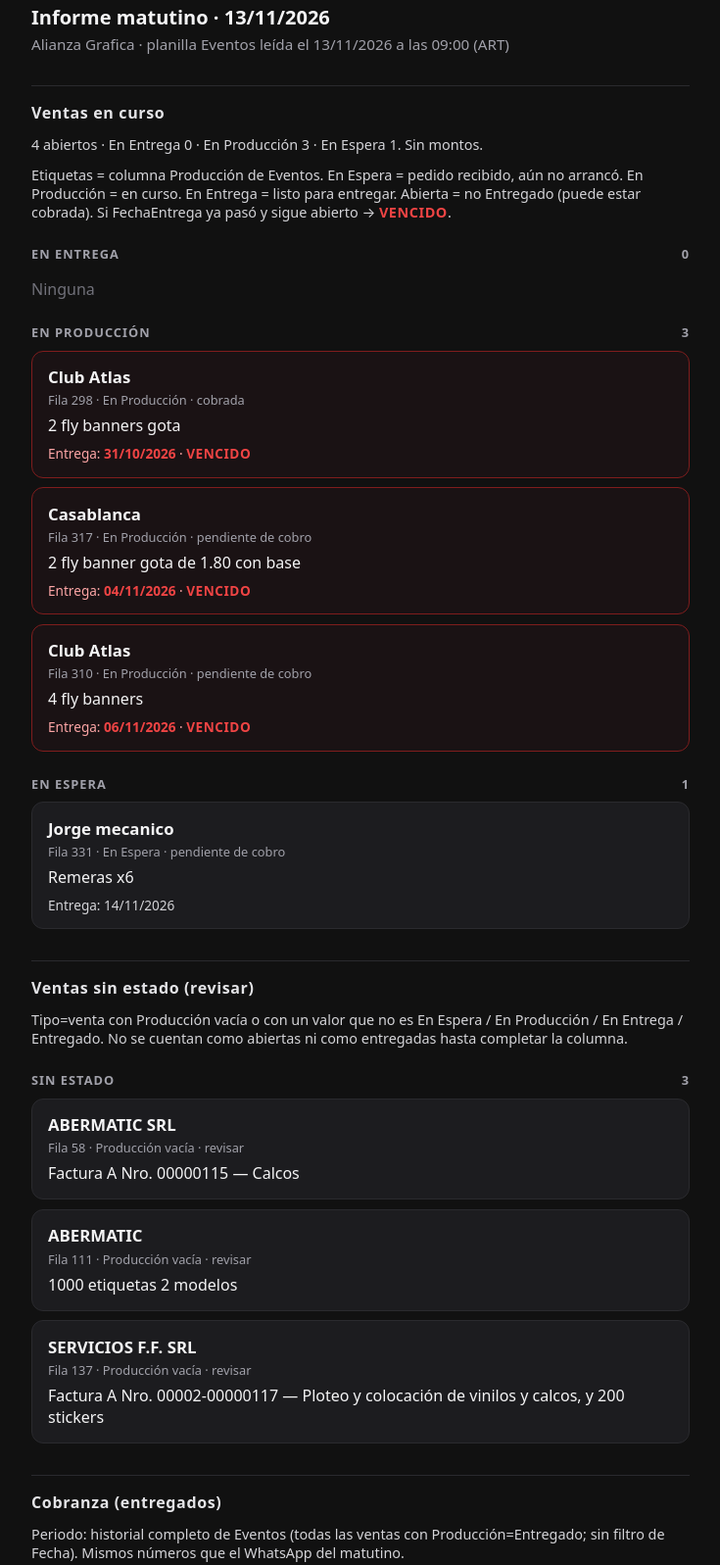
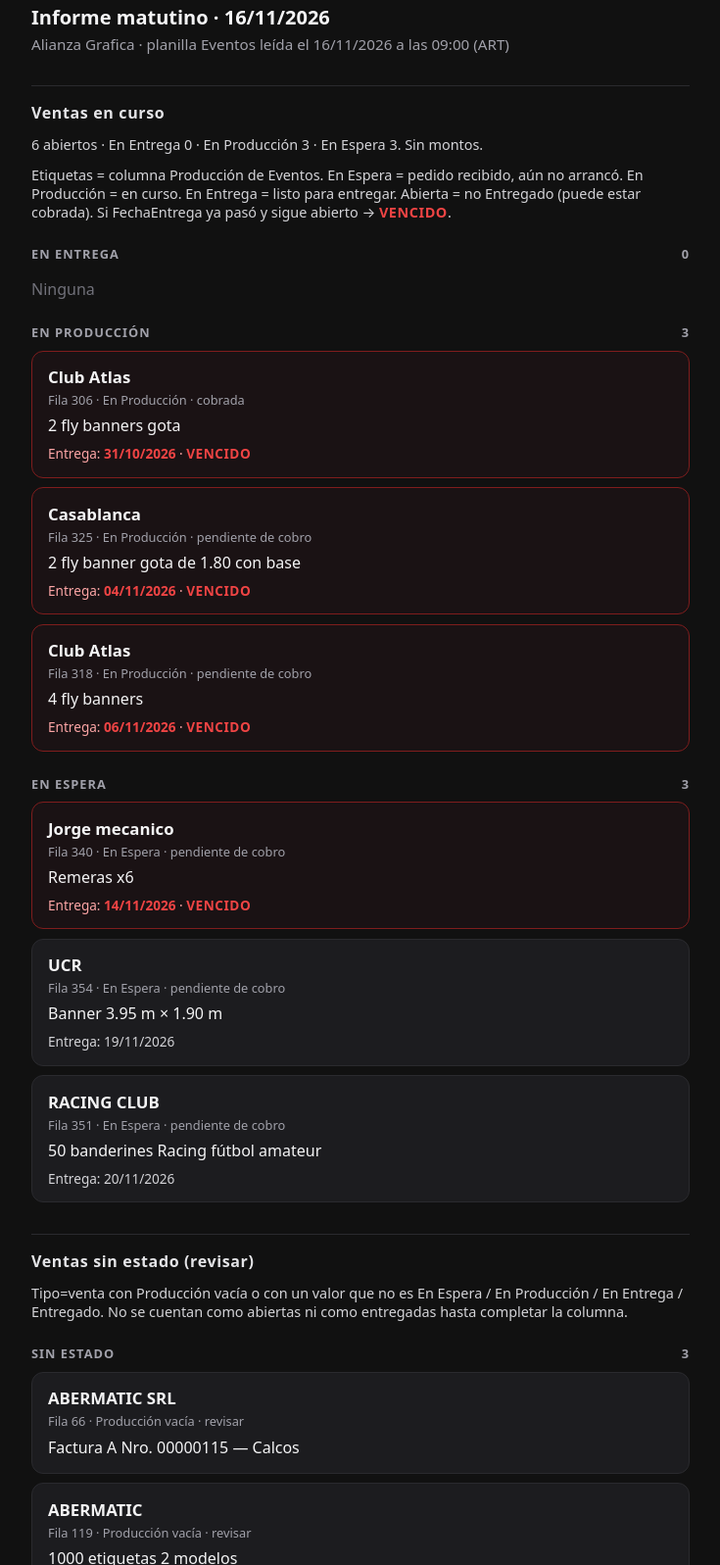
Before and after one commit to CodersPlug/alianza-ventas-web, a plain HTML site: page index.html in a window 1280 px wide. Shown: the part 16-1613 px from the top of the page at 98% size, without its empty margins (272-1007 px from the left). Drawn offline with Linux system fonts and the light colour scheme.

Commit message:
Update informe matutino

```diff
--- a/index.html
+++ b/index.html
@@ -3,7 +3,7 @@
 <head>
 <meta charset="utf-8"/>
 <meta name="viewport" content="width=device-width, initial-scale=1"/>
-<title>Informe matutino · 13/11/2026</title>
+<title>Informe matutino · 16/11/2026</title>
 <style>
   :root { color-scheme: light dark; }
   body { font-family: ui-sans-serif, system-ui, -apple-system, sans-serif; margin: 0; background: #111; color: #f4f4f5; }
@@ -30,65 +30,75 @@
 </head>
 <body>
 <main>
-  <h1>Informe matutino · 13/11/2026</h1>
-  <p class="sub">Alianza Grafica · planilla Eventos leída el 13/11/2026 a las 09:00 (ART)</p>
-  <div class="block"><h2 class="block-title">Ventas en curso</h2><p class="summary">4 abiertos · En Entrega 0 · En Producción 3 · En Espera 1. Sin montos.</p><p class="summary">Etiquetas = columna Producción de Eventos. En Espera = pedido recibido, aún no arrancó. En Producción = en curso. En Entrega = listo para entregar. Abierta = no Entregado (puede estar cobrada). Si FechaEntrega ya pasó y sigue abierto → <span class="vencido">VENCIDO</span>.</p><section><h2>En Entrega <span>0</span></h2><p class="empty">Ninguna</p></section><section><h2>En Producción <span>3</span></h2><article class="is-vencido">
+  <h1>Informe matutino · 16/11/2026</h1>
+  <p class="sub">Alianza Grafica · planilla Eventos leída el 16/11/2026 a las 09:00 (ART)</p>
+  <div class="block"><h2 class="block-title">Ventas en curso</h2><p class="summary">6 abiertos · En Entrega 0 · En Producción 3 · En Espera 3. Sin montos.</p><p class="summary">Etiquetas = columna Producción de Eventos. En Espera = pedido recibido, aún no arrancó. En Producción = en curso. En Entrega = listo para entregar. Abierta = no Entregado (puede estar cobrada). Si FechaEntrega ya pasó y sigue abierto → <span class="vencido">VENCIDO</span>.</p><section><h2>En Entrega <span>0</span></h2><p class="empty">Ninguna</p></section><section><h2>En Producción <span>3</span></h2><article class="is-vencido">
           <div class="who">Club Atlas</div>
-          <div class="meta">Fila 298 · En Producción · cobrada</div>
+          <div class="meta">Fila 306 · En Producción · cobrada</div>
           <div class="job">2 fly banners gota</div>
           <div class="when">Entrega: <span class="fecha-vencida">31/10/2026</span> · <span class="vencido">VENCIDO</span></div>
         </article><article class="is-vencido">
           <div class="who">Casablanca</div>
-          <div class="meta">Fila 317 · En Producción · pendiente de cobro</div>
+          <div class="meta">Fila 325 · En Producción · pendiente de cobro</div>
           <div class="job">2 fly banner gota de 1.80 con base</div>
           <div class="when">Entrega: <span class="fecha-vencida">04/11/2026</span> · <span class="vencido">VENCIDO</span></div>
         </article><article class="is-vencido">
           <div class="who">Club Atlas</div>
-          <div class="meta">Fila 310 · En Producción · pendiente de cobro</div>
+          <div class="meta">Fila 318 · En Producción · pendiente de cobro</div>
           <div class="job">4 fly banners</div>
           <div class="when">Entrega: <span class="fecha-vencida">06/11/2026</span> · <span class="vencido">VENCIDO</span></div>
-        </article></section><section><h2>En Espera <span>1</span></h2><article>
+        </article></section><section><h2>En Espera <span>3</span></h2><article class="is-vencido">
           <div class="who">Jorge mecanico</div>
-          <div class="meta">Fila 331 · En Espera · pendiente de cobro</div>
+          <div class="meta">Fila 340 · En Espera · pendiente de cobro</div>
           <div class="job">Remeras x6</div>
-          <div class="when">Entrega: 14/11/2026</div>
+          <div class="when">Entrega: <span class="fecha-vencida">14/11/2026</span> · <span class="vencido">VENCIDO</span></div>
+        </article><article>
+          <div class="who">UCR</div>
+          <div class="meta">Fila 354 · En Espera · pendiente de cobro</div>
+          <div class="job">Banner 3.95 m × 1.90 m</div>
+          <div class="when">Entrega: 19/11/2026</div>
+        </article><article>
+          <div class="who">RACING CLUB</div>
+          <div class="meta">Fila 351 · En Espera · pendiente de cobro</div>
+          <div class="job">50 banderines Racing fútbol amateur</div>
+          <div class="when">Entrega: 20/11/2026</div>
         </article></section></div><div class="block"><h2 class="block-title">Ventas sin estado (revisar)</h2><p class="summary">Tipo=venta con Producción vacía o con un valor que no es En Espera / En Producción / En Entrega / Entregado. No se cuentan como abiertas ni como entregadas hasta completar la columna.</p><section><h2>Sin estado <span>3</span></h2><article>
           <div class="who">ABERMATIC SRL</div>
-          <div class="meta">Fila 58 · Producción vacía · revisar</div>
+          <div class="meta">Fila 66 · Producción vacía · revisar</div>
           <div class="job">Factura A Nro. 00000115 — Calcos</div>
         </article><article>
           <div class="who">ABERMATIC</div>
-          <div class="meta">Fila 111 · Producción vacía · revisar</div>
+          <div class="meta">Fila 119 · Producción vacía · revisar</div>
           <div class="job">1000 etiquetas 2 modelos</div>
         </article><article>
           <div class="who">SERVICIOS F.F. SRL</div>
-          <div class="meta">Fila 137 · Producción vacía · revisar</div>
+          <div class="meta">Fila 128 · Producción vacía · revisar</div>
           <div class="job">Factura A Nro. 00002-00000117 — Ploteo y colocación de vinilos y calcos, y 200 stickers</div>
         </article></section></div><div class="block"><h2 class="block-title">Cobranza (entregados)</h2><p class="summary">Periodo: historial completo de Eventos (todas las ventas con Producción=Entregado; sin filtro de Fecha). Mismos números que el WhatsApp del matutino.</p><p class="summary">Entregados y pagados: 84 · $18.415.960. Entregados con cobro pendiente: 4 · $1.124.600.</p><section><h2>Entregados con cobro pendiente <span>4</span></h2><article>
         <div class="who">Racing Club</div>
-        <div class="meta">Fila 179 · Entregado · pendiente de cobro</div>
+        <div class="meta">Fila 159 · Entregado · pendiente de cobro</div>
         <div class="amt">$916.600</div>
         <div class="job">20 Banderines bordado racing</div>
         <div class="when">Entrega: 02/11/2026</div>
       </article><article>
         <div class="who">Transporte Molina</div>
-        <div class="meta">Fila 163 · Entregado · pendiente de cobro</div>
+        <div class="meta">Fila 171 · Entregado · pendiente de cobro</div>
         <div class="amt">$98.000</div>
         <div class="job">Tarjetas Personales</div>
         <div class="when">Entrega: 06/09/2026</div>
       </article><article>
         <div class="who">Transporte Molina</div>
-        <div class="meta">Fila 150 · Entregado · pendiente de cobro</div>
+        <div class="meta">Fila 157 · Entregado · pendiente de cobro</div>
         <div class="amt">$80.000</div>
         <div class="job">Un banner</div>
         <div class="when">Entrega: 25/08/2026</div>
       </article><article>
         <div class="who">Jorge mecánico</div>
-        <div class="meta">Fila 330 · Entregado · pendiente de cobro</div>
+        <div class="meta">Fila 329 · Entregado · pendiente de cobro</div>
         <div class="amt">$30.000</div>
         <div class="job">Tarjetas personales x500</div>
         <div class="when">Entrega: 04/11/2026</div>
-      </article></section><section><h2>Entregados y pagados <span>84</span></h2><p class="summary">Total cobrado en entregados: $18.415.960 (84). Detalle omitido — ver planilla Eventos.</p></section></div><div class="block"><h2 class="block-title">Cheques emitidos</h2><p class="summary">Proximos 7 dias (13/11/2026 – 20/11/2026): $0 · 0 cheques. Total posdatados: $0 · 0.</p><p class="empty">Sin cheques emitidos posdatados</p></div><div class="block"><h2 class="block-title">Cuentas corrientes</h2><p class="summary">Total CC clientes: $1.687.600 · 7 ventas.</p><article>
+      </article></section><section><h2>Entregados y pagados <span>84</span></h2><p class="summary">Total cobrado en entregados: $18.415.960 (84). Detalle omitido — ver planilla Eventos.</p></section></div><div class="block"><h2 class="block-title">Cheques emitidos</h2><p class="summary">Proximos 7 dias (16/11/2026 – 23/11/2026): $0 · 0 cheques. Total posdatados: $0 · 0.</p><p class="empty">Sin cheques emitidos posdatados</p></div><div class="block"><h2 class="block-title">Cuentas corrientes</h2><p class="summary">Total CC clientes: $2.212.600 · 9 ventas.</p><article>
         <div class="who">Transporte Molina</div>
         <div class="meta">Vence: 25/08/2026 · Entregado</div>
         <div class="amt">$80.000</div>
@@ -123,6 +133,16 @@
         <div class="meta">Vence: 14/11/2026 · En Espera</div>
         <div class="amt">$93.000</div>
         <div class="job">Remeras x6</div>
+      </article><article>
+        <div class="who">UCR</div>
+        <div class="meta">Vence: 19/11/2026 · En Espera</div>
+        <div class="amt">$150.000</div>
+        <div class="job">Banner 3.95 m × 1.90 m</div>
+      </article><article>
+        <div class="who">RACING CLUB</div>
+        <div class="meta">Vence: 20/11/2026 · En Espera</div>
+        <div class="amt">$375.000</div>
+        <div class="job">50 banderines Racing fútbol amateur</div>
       </article></div>
   <footer>Foto de la planilla a la hora de lectura: cambios posteriores en Eventos no aparecen hasta el próximo informe. Ventas sin montos. Cobranza = historial completo Entregado. Cheques/CC con montos. Fila = Eventos. VENCIDO = FechaEntrega pasada y pedido abierto (rojo). Conteos WA = este HTML de la misma corrida.</footer>
 </main>
```
